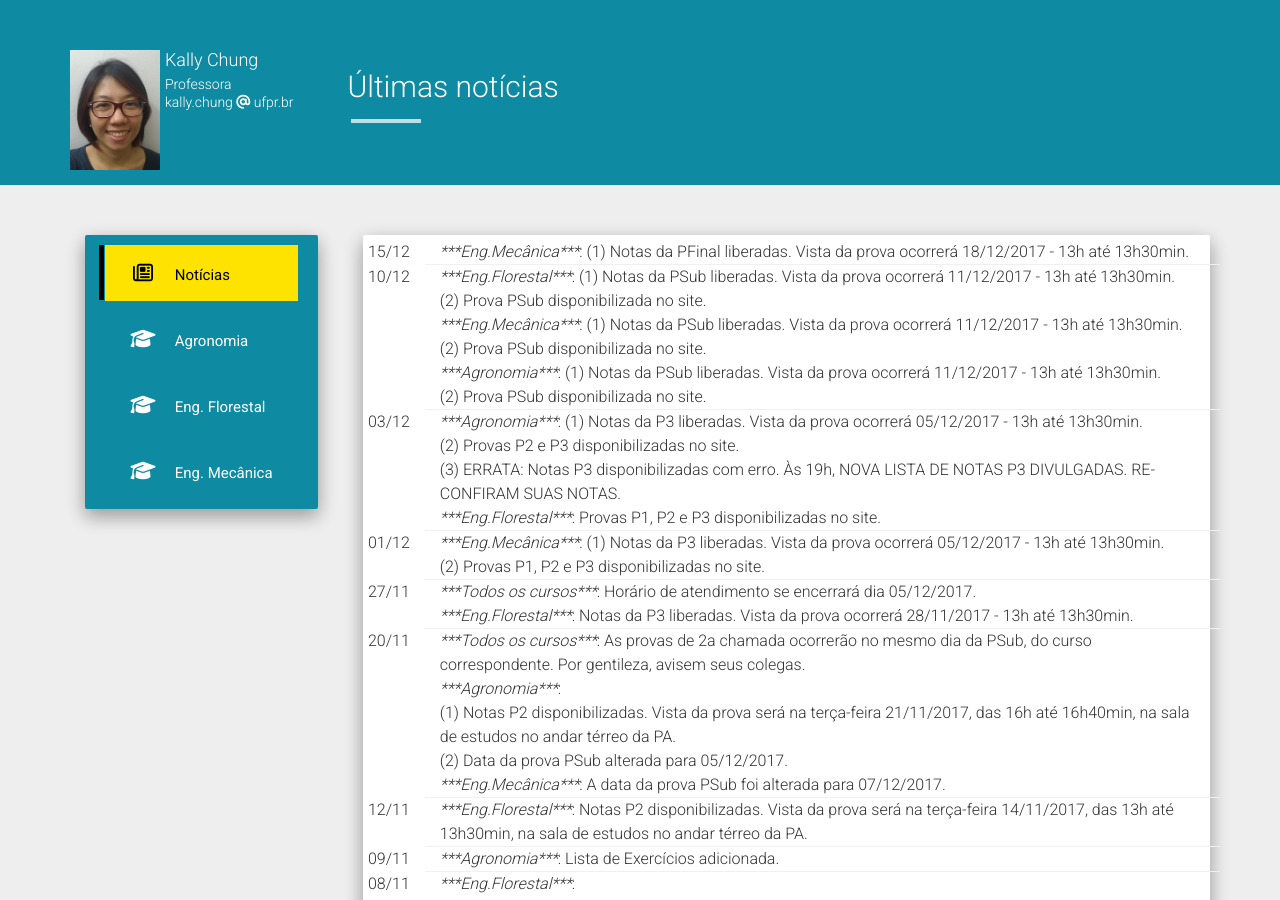
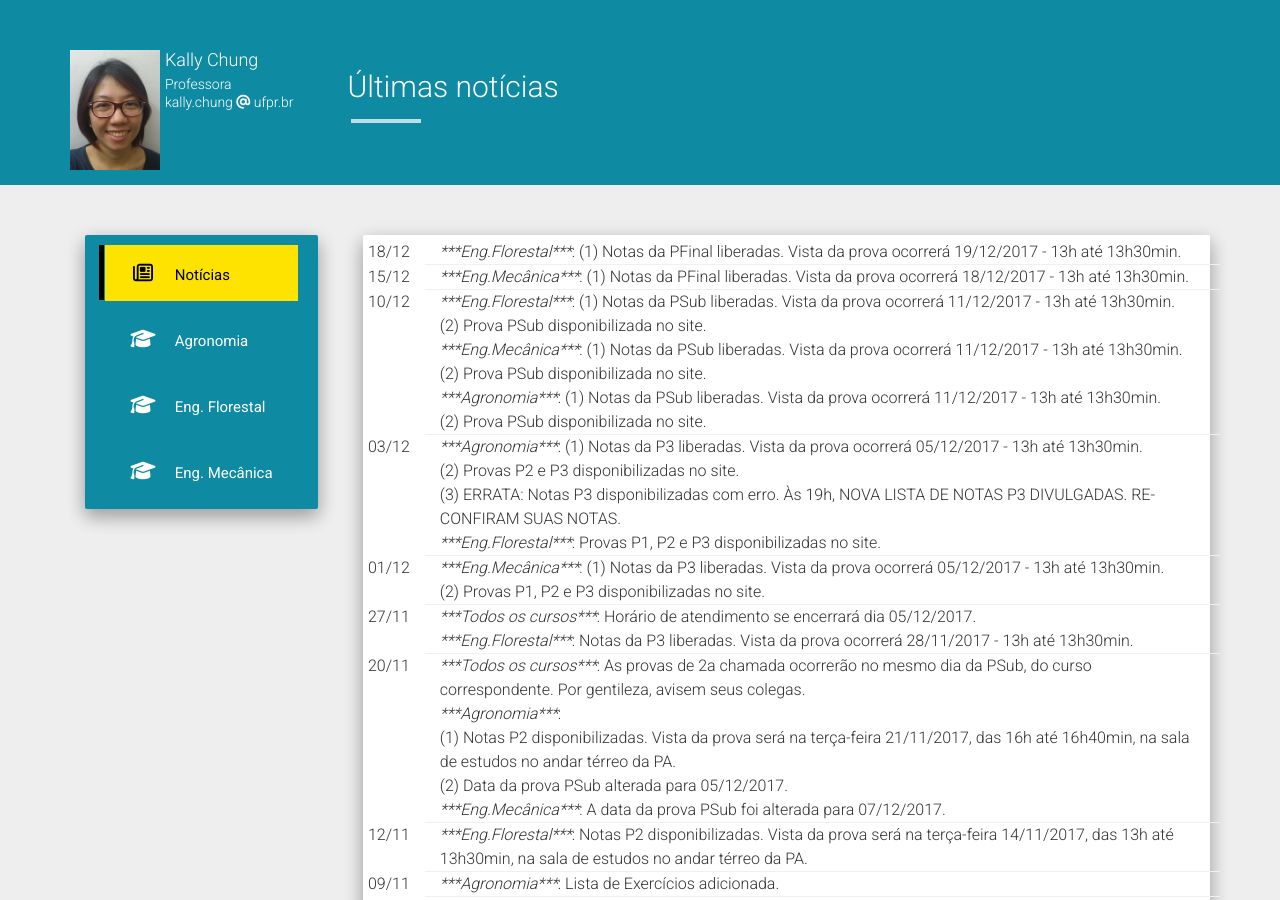
Before and after one commit to chunggnuhc/chunggnuhc.github.io, a Jekyll site: the page built from index.html, in a window 1280 px wide and 900 px high. Built offline with Jekyll 4.4.1, drawn with Linux system fonts in a browser that asks for light colours; nearby versions of some CDN libraries.

Commit message:
Update - EngFlor - Nota e Vista de prova final

```diff
--- a/_data/noticias.yml
+++ b/_data/noticias.yml
@@ -1,3 +1,5 @@
+- data: 2017-12-18
+  noticia: "<i>***Eng.Florestal***</i>: (1) Notas da PFinal liberadas. Vista da prova ocorrerá 19/12/2017 - 13h até 13h30min."
 - data: 2017-12-15
   noticia: "<i>***Eng.Mecânica***</i>: (1) Notas da PFinal liberadas. Vista da prova ocorrerá 18/12/2017 - 13h até 13h30min."
 - data: 2017-12-10
```
